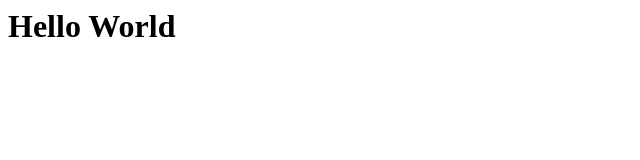
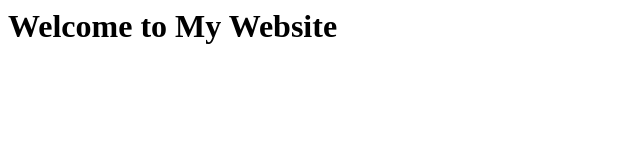
Before and after one commit to sukaimi/simple-website, a plain HTML site: page index.html in a window 1280 px wide. Shown: the whole page, without its empty margins (0-640 px from the left). Drawn offline with Linux system fonts and the light colour scheme.

Commit message:
Update headline to 'Welcome to My Website'

```diff
--- a/index.html
+++ b/index.html
@@ -1 +1 @@
-<h1>Hello World</h1>
+<h1>Welcome to My Website</h1>
```
